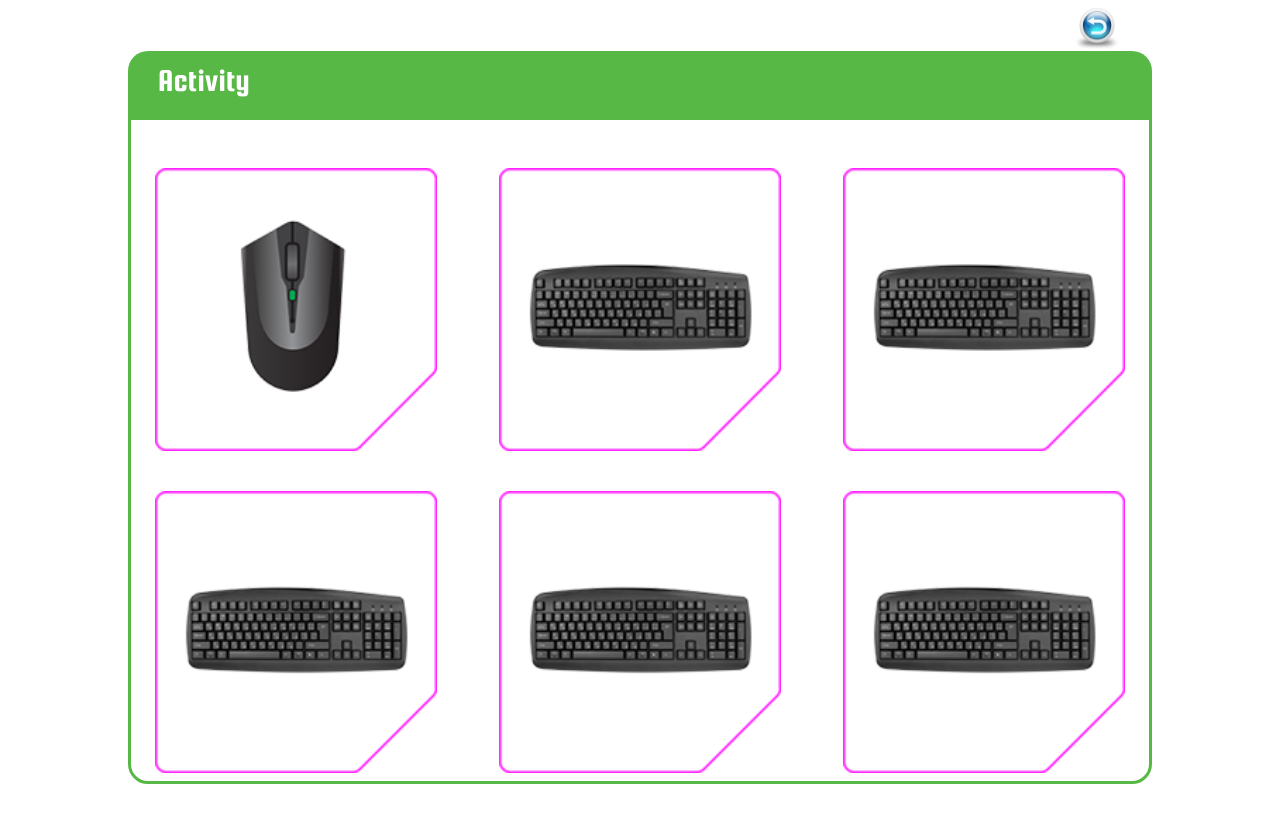
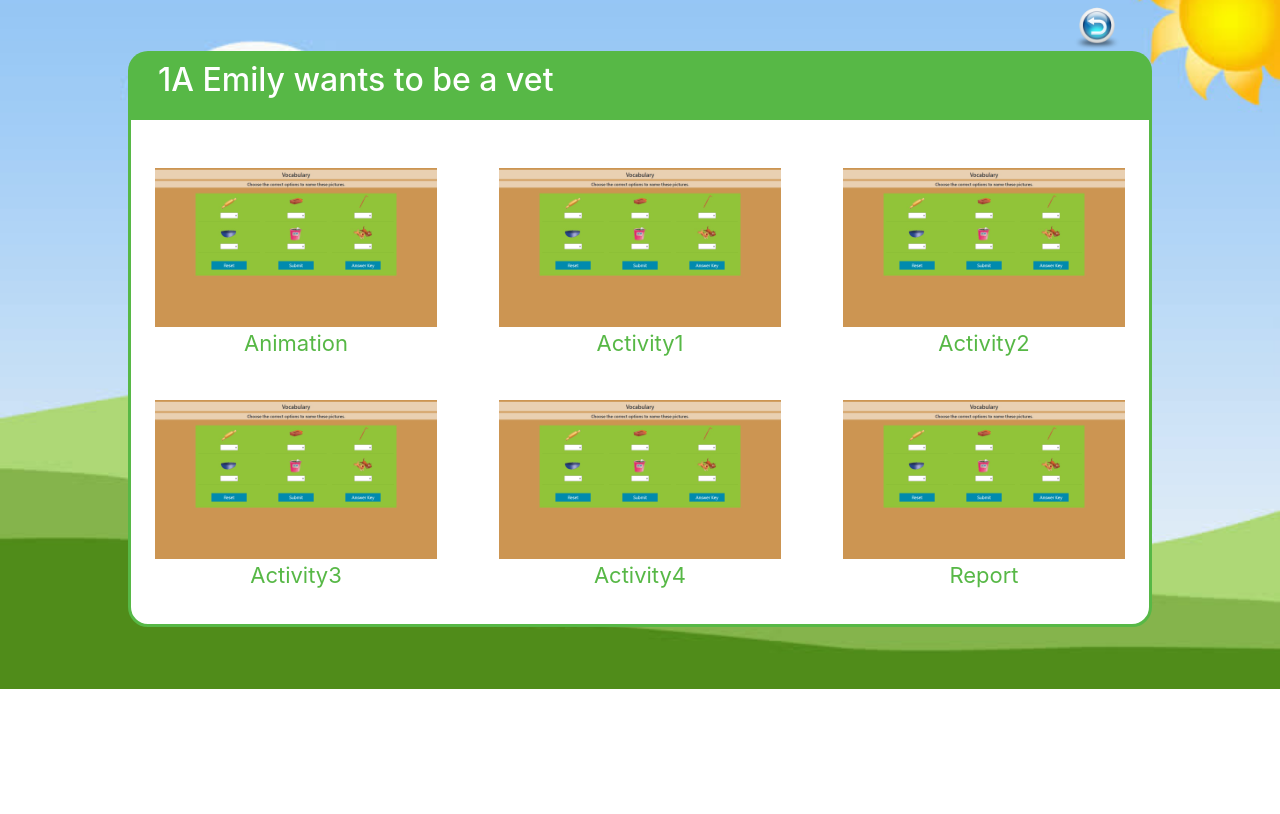
Before and after one commit to tabishtanseef/newProject, a plain HTML site: page balloon2/index.html in a window 1280 px wide. Drawn offline with nearby package versions, Linux system fonts and the light colour scheme.

Commit message:
latest changes in Home page

```diff
--- a/balloon2/index.html
+++ b/balloon2/index.html
@@ -15,8 +15,11 @@
 <style>
 
 body{
-	background-color:#fff;
 
+	background-image:url('../images/1.jpg');
+background-repeat:no-repeat;
+background-size:cover;
+background-position:center;
 }
 div {
 	position: relative;
@@ -28,7 +31,6 @@ div .slant::before, .main {
 	background: #57B846;
 }
 .slant{
-	font-family:'Squada One', cursive;
 	background:#57B846;
 	padding:10px;
 	color:white;
@@ -42,6 +44,7 @@ div .slant::before, .main {
 }
 
 .main {
+background-color:#fff;
 	display: block;
 	margin: 0px 0 30px 0px;
 	padding: 0.5em;
@@ -49,7 +52,6 @@ div .slant::before, .main {
 	width: 100%;
 	overflow:hidden;
 	height: auto;
-	background:#fff;
 	border-radius:0px 0px 20px 20px;
 
 }
@@ -68,23 +70,28 @@ div .slant::before, .main {
 	height:50px;
 	margin-top:-24px;
 }
+span{
+ color:#57B846;
+ font-size:22px;
+
+}
 </style>
 <body><br>
 <div class="col-md-12 container">
 	<div class="col-md-12 question"style="text-align:right;">
-	<a href="../index.html"><img src="img/return.png" class="icon"></img></a>
+	<a href="../class.html"><img src="img/return.png" class="icon"></img></a>
 	<br></div>
 	<div class="row content">
-		<div class="col-md-12 slant"><h2>Activity</h2></div>
+		<div class="col-md-12 slant"><h2>1A Emily wants to be a vet</h2></div>
 		<div class="main">
 			<div class="row tt ques1">
-				<div class="col-4"><center><img onclick="go(1)" id="1" src="img/6.png" style="margin-top:40px; width:90%;"></center></div>
-				<div class="col-4"><center><img onclick="bo(11)" id="11" src="img/4.png" style="margin-top:40px; width:90%;"></center></div>
-				<div class="col-4"><center><img onclick="bo(11)" id="11" src="img/4.png" style="margin-top:40px; width:90%;"></center></div>
-				<div class="col-4"><center><img onclick="bo(11)" id="11" src="img/4.png" style="margin-top:40px; width:90%;"></center></div>
-				<div class="col-4"><center><img onclick="bo(11)" id="11" src="img/4.png" style="margin-top:40px; width:90%;"></center></div>
-				<div class="col-4"><center><img onclick="bo(11)" id="11" src="img/4.png" style="margin-top:40px; width:90%;"></center></div>
-			</div>
+				<div class="col-4 "><center><img onclick="go(1)" id="1" src="img/activity.jpeg" style="margin-top:40px; width:90%;"><span>Animation</span></center></div>
+				<div class="col-4"><center><img onclick="go(1)" id="1" src="img/activity.jpeg" style="margin-top:40px; width:90%;"><span>Activity1</span></center></div>
+				<div class="col-4"><center><img onclick="go(1)" id="1" src="img/activity.jpeg" style="margin-top:40px; width:90%;"><span>Activity2</span></center></div>
+				<div class="col-4"><center><img onclick="go(1)" id="1" src="img/activity.jpeg" style="margin-top:40px; width:90%;"><span>Activity3</span></center></div>
+				<div class="col-4"><center><img onclick="go(1)" id="1" src="img/activity.jpeg" style="margin-top:40px; width:90%;"><span>Activity4</span></center></div>
+				<div class="col-4"><center><img onclick="go(1)" id="1" src="img/activity.jpeg" style="margin-top:40px; width:90%;"><span>Report</span></center></div>
+			</div><br>
 		</div>
 	</div>
 </div>
```
Also changed, not shown: class.html (+10 -10 lines), balloon2/img/1.png (deleted), balloon2/img/2.png (deleted), balloon2/img/3.png (deleted), balloon2/img/4.png (deleted), balloon2/img/5.png (deleted), balloon2/img/6.png (deleted), balloon2/img/7.png (deleted), balloon2/img/activity.jpeg (added), images/1.jpg (added), 2 other files.
